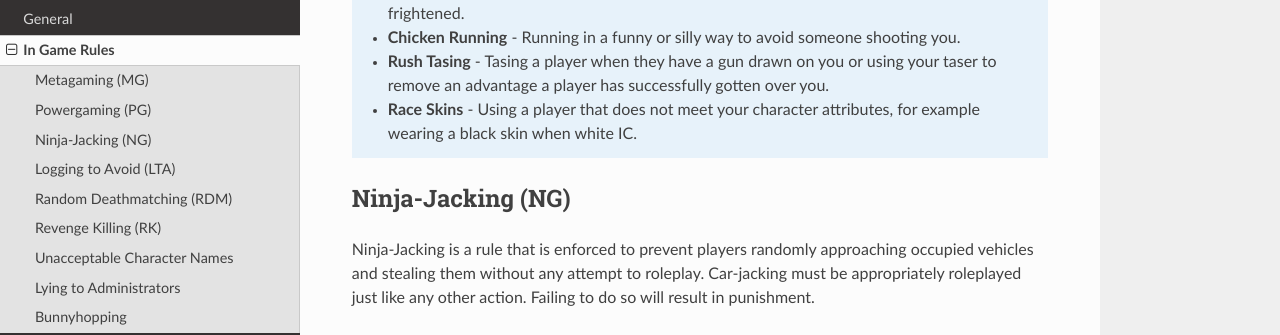
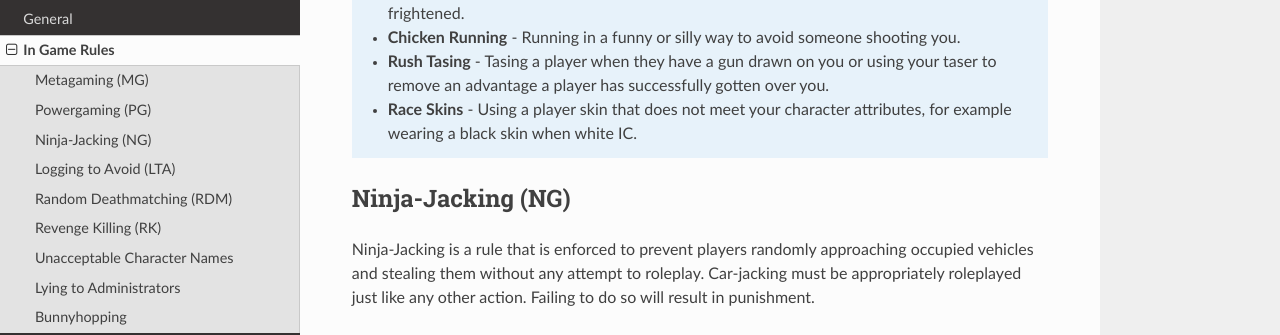
Before and after one commit to Illeeminati/doc, a Sphinx documentation site: the page built from docs/source/rules/ig_rules.rst, in a window 1280 px wide and 900 px high, scrolled down 1622 px. Shown: the part 158-493 px from the top of the window. Built offline with Sphinx 7.4.7 and the Read the Docs theme 2.0.0, drawn with Linux system fonts in a browser that asks for light colours.

Commit message:
Update ig_rules.rst

```diff
--- a/docs/source/rules/ig_rules.rst
+++ b/docs/source/rules/ig_rules.rst
@@ -41,7 +41,7 @@ Powergaming is a rule that is enforced to prevent unrealistic actions being pref
   - **Not Roleplaying Fear** - Showing no emotion of fear in situations where people would be frightened.
   - **Chicken Running** - Running in a funny or silly way to avoid someone shooting you.
   - **Rush Tasing** - Tasing a player when they have a gun drawn on you or using your taser to remove an advantage a player has successfully gotten over you.
-  - **Race Skins** - Using a player that does not meet your character attributes, for example wearing a black skin when white IC.
+  - **Race Skins** - Using a player skin that does not meet your character attributes, for example wearing a black skin when white IC.
 
 ******************
 Ninja-Jacking (NG)
```
